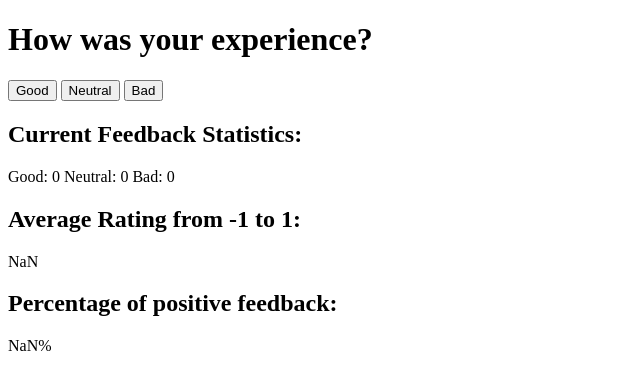
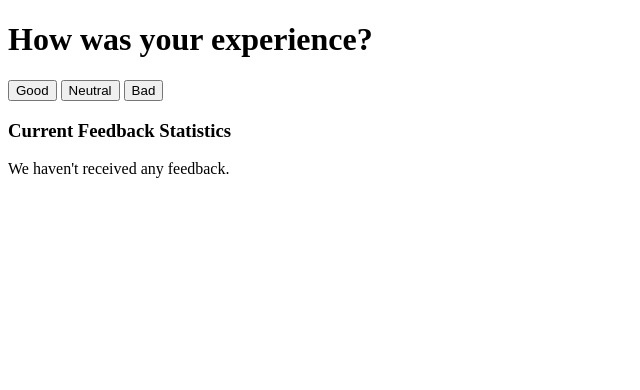
Before and after one commit to jtmcg0/FullStackOpen, a React (Vite) app in the folder part1/unicafe/: page / in a window 1280 px wide. Shown: the top 390 px of the page, without its empty margins (0-640 px from the left). Built offline with nearby package versions, Linux system fonts and the light colour scheme.

Commit message:
End of Exercise 1.9

```diff
--- a/part1/unicafe/src/App.jsx
+++ b/part1/unicafe/src/App.jsx
@@ -9,15 +9,26 @@ const Button = ({ handleClick, text}) => (
 
 const Statistics = (props) => {
   const {good, neutral, bad, totalClicks} = props
+
+    // Return "No Feedback" if no clicks
+    if (totalClicks === 0) {
+      return (
+        <div>
+          <h3>Current Feedback Statistics</h3>
+          We haven't received any feedback.
+        </div>
+      )
+    }
+
     return(
       <div>
-        <h2>Current Feedback Statistics:</h2>
+        <h3>Current Feedback Statistics:</h3>
         Good: {good} Neutral: {neutral} Bad: {bad}
 
-        <h2>Average Rating from -1 to 1:</h2>
+        <h3>Average Rating from Bad(-1) to Good(+1):</h3>
         {(good + (bad * -1)) / totalClicks}
 
-        <h2>Percentage of positive feedback:</h2>
+        <h3>Percentage of positive feedback:</h3>
         {good / totalClicks * 100}%
       </div>
     )
```
